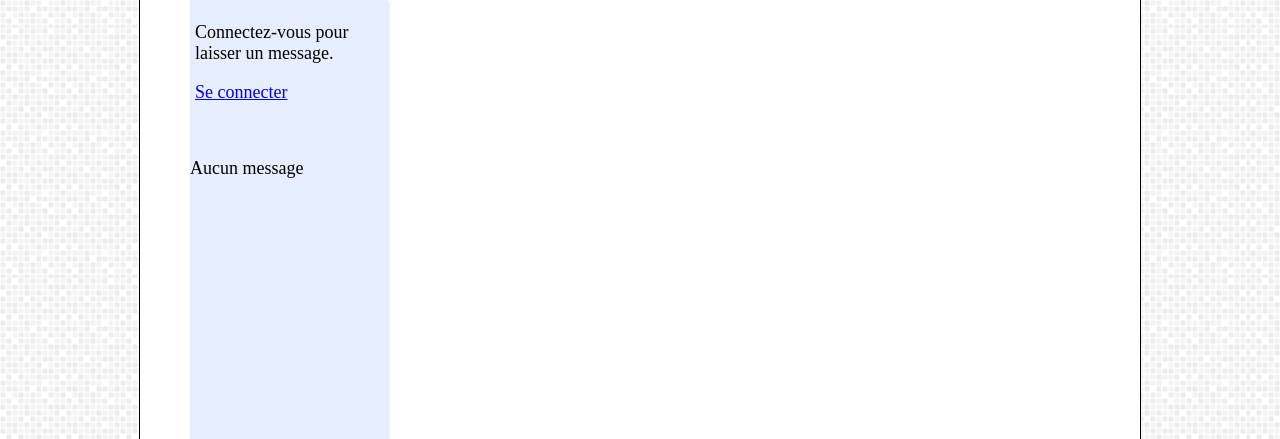
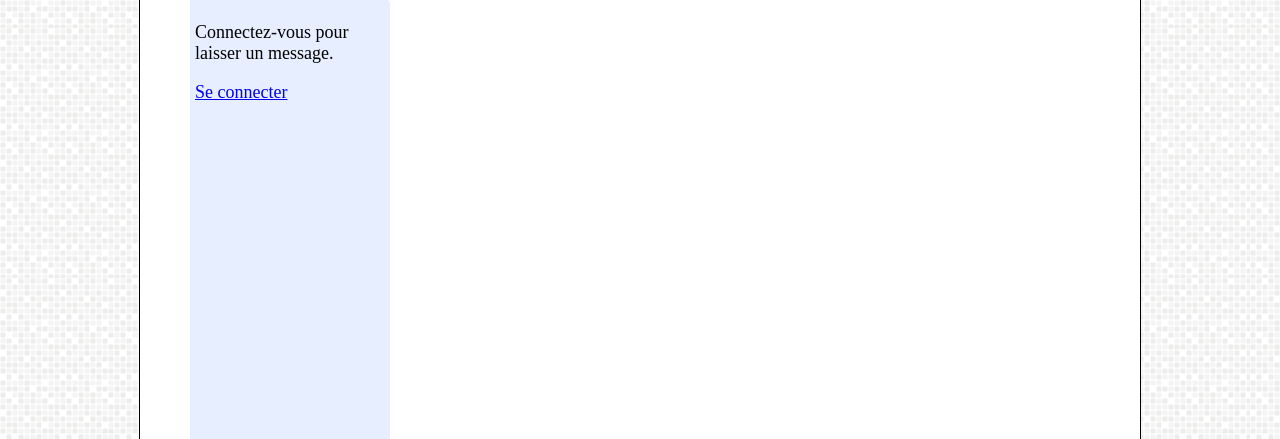
Before and after one commit to PascalTed/T.G.D, a PHP site: page / in a window 1280 px wide. Shown: the part 222-661 px from the top of the page. Run offline with PHP 8.4, Linux system fonts and the light colour scheme; data that the repository does not hold is empty; some libraries are stand-ins or nearby versions.

Commit message:
Ajouté none-instant-message dans css/style.css

```diff
--- a/css/style.css
+++ b/css/style.css
@@ -316,6 +316,11 @@ section
     padding-top: 15px;
 }
 
+#all-messages #none-instant-message
+{
+    display: none;
+}
+
 #all-messages > div
 {
     padding-left: 5px;
```
